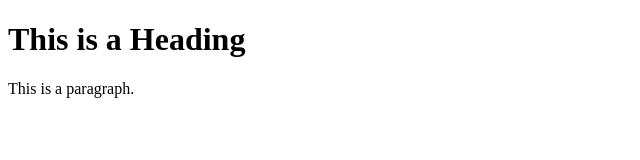
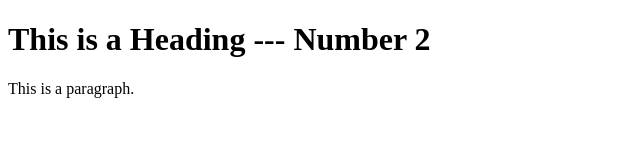
Before and after one commit to callahantrains-coder/Development, a plain HTML site: page index.html in a window 1280 px wide. Shown: the whole page, without its empty margins (0-640 px from the left). Drawn offline with Linux system fonts and the light colour scheme.

Commit message:
Update index.html

```diff
--- a/index.html
+++ b/index.html
@@ -5,7 +5,7 @@
 </head>
 <body>
 
-<h1>This is a Heading</h1>
+<h1>This is a Heading  --- Number 2</h1>
 <p>This is a paragraph.</p>
 
 </body>
```
